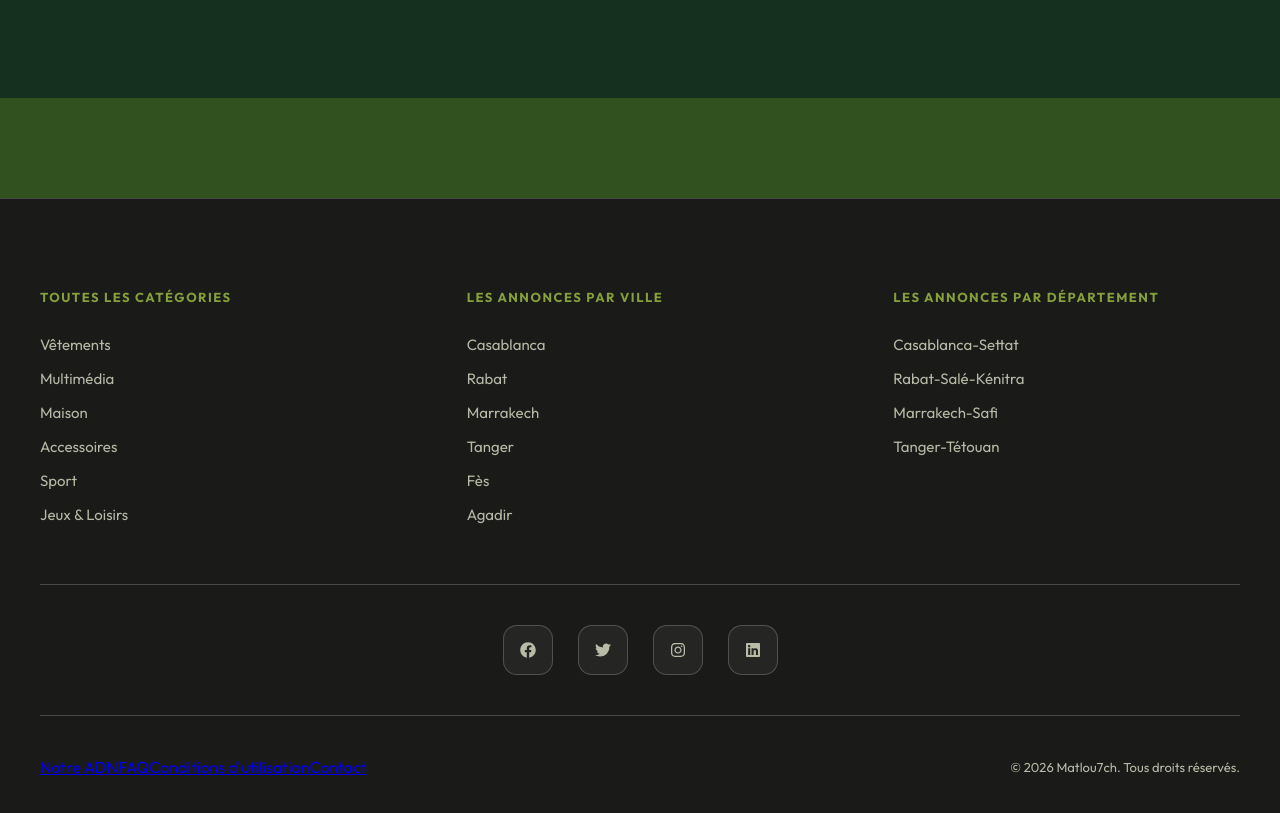
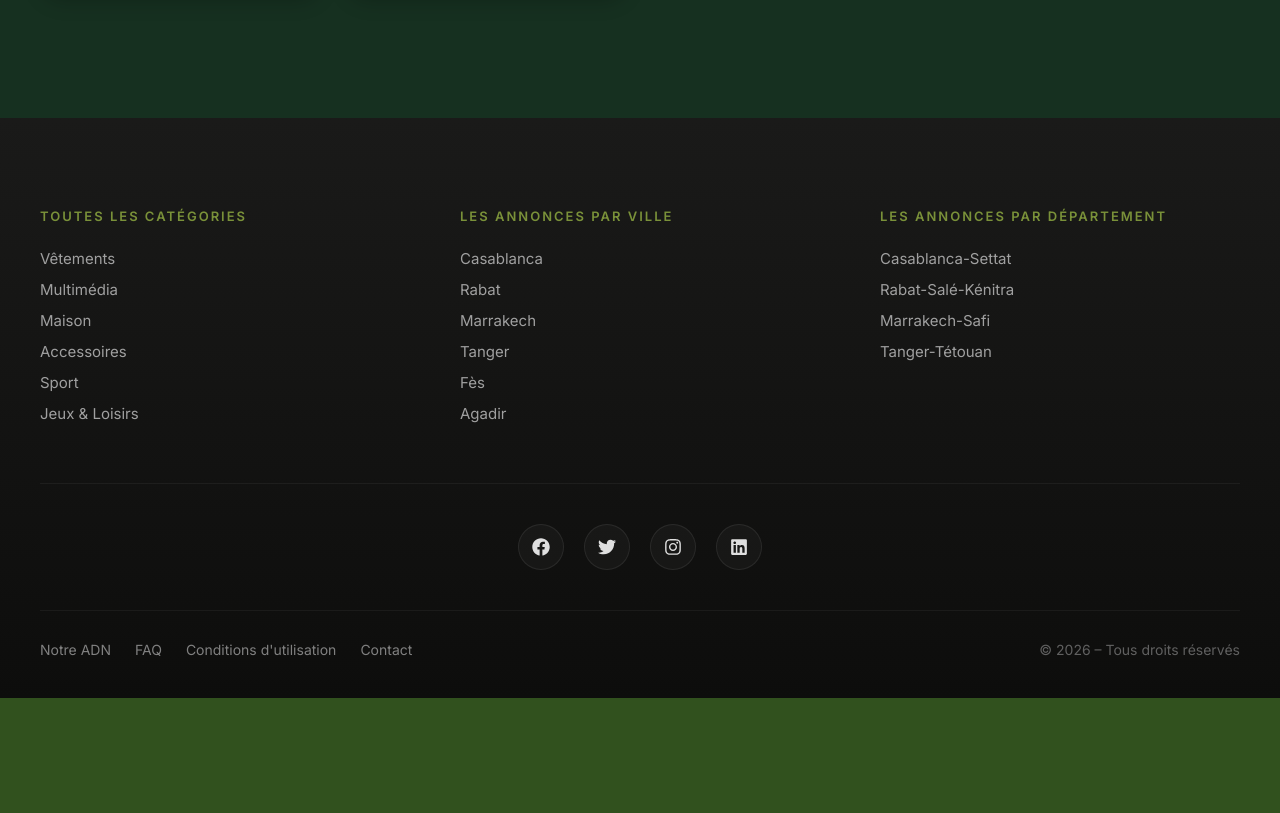
Before and after one commit to haytamnajim/matlou7ch-app, a React (Create React App) app: page / in a window 1280 px wide. Shown: the part 1863-2676 px from the top of the page. After the commit the page ends 2561 px from the top, so only its background shows below. Built offline with nearby package versions, Linux system fonts and the light colour scheme; no server answers.

Commit message:
Refonte du footer et fluidification de la transition entre les sections Hero et contenu

```diff
--- a/src/components/Footer.css
+++ b/src/components/Footer.css
@@ -1,124 +1,180 @@
-.app-footer {
-  background-color: var(--bg-dark);
-  color: var(--text-white);
-  padding: 80px 40px 40px;
-  margin-top: 100px;
-  font-family: var(--font-main);
-  border-top: 1px solid var(--glass-border);
+.modern-footer {
+  width: 100%;
+  background: linear-gradient(180deg, #1a1a19 0%, #0d0d0c 100%);
+  color: #dfdfdf;
+  padding: 80px 0 40px;
+  font-family: 'Inter', -apple-system, sans-serif;
 }
 
-.footer-content {
+.footer-container {
   max-width: 1200px;
   margin: 0 auto;
+  padding: 0 40px;
+}
+
+.footer-main-grid {
   display: grid;
   grid-template-columns: repeat(3, 1fr);
-  gap: 80px;
+  gap: 60px;
+  margin-bottom: 60px;
 }
 
-.footer-section {
+.footer-column {
   display: flex;
   flex-direction: column;
 }
 
-.footer-title {
+.footer-column-title {
   font-size: 13px;
-  color: var(--bg-sage);
-  margin-bottom: 30px;
   font-weight: 700;
   text-transform: uppercase;
-  letter-spacing: 1.5px;
+  color: var(--primary-color);
+  letter-spacing: 2px;
+  margin-bottom: 25px;
+  opacity: 0.9;
 }
 
-.footer-grid {
+.footer-nav {
   display: flex;
   flex-direction: column;
-  gap: 15px;
+  gap: 12px;
 }
 
-.footer-link {
-  color: var(--text-dim);
+.footer-nav-link {
+  color: #a0a0a0;
   text-decoration: none;
   font-size: 15px;
   transition: all 0.3s ease;
   width: fit-content;
 }
 
-.footer-link:hover {
-  color: var(--text-white);
-  transform: translateX(5px);
+.footer-nav-link:hover {
+  color: var(--primary-color);
+  padding-left: 5px;
 }
 
-/* Social Icons in Footer */
-.footer-social {
+.footer-middle-divider {
+  width: 100%;
+  height: 1px;
+  background: rgba(255, 255, 255, 0.05);
+  margin-bottom: 40px;
+}
+
+.footer-social-section {
   display: flex;
   justify-content: center;
-  gap: 25px;
-  margin: 60px 0 30px;
-  padding-top: 40px;
-  border-top: 1px solid var(--glass-border);
+  margin-bottom: 40px;
 }
 
-.social-icon {
-  color: var(--text-dim);
-  background: rgba(255, 255, 255, 0.05);
-  border: 1px solid var(--glass-border);
-  width: 48px;
-  height: 48px;
-  border-radius: 14px;
+.social-icons-row {
+  display: flex;
+  gap: 20px;
+}
+
+.social-icon-btn {
+  width: 44px;
+  height: 44px;
+  border-radius: 50%;
+  background: rgba(255, 255, 255, 0.03);
+  border: 1px solid rgba(255, 255, 255, 0.08);
   display: flex;
   align-items: center;
   justify-content: center;
+  color: #dfdfdf;
+  font-size: 18px;
   transition: all 0.3s ease;
   text-decoration: none;
 }
 
-.social-icon:hover {
-  color: var(--bg-main);
-  background-color: var(--bg-sage);
-  transform: translateY(-5px);
-  border-color: var(--bg-sage);
+.social-icon-btn:hover {
+  background: var(--primary-color);
+  color: white;
+  border-color: var(--primary-color);
+  transform: translateY(-3px);
+  box-shadow: 0 4px 12px rgba(133, 159, 61, 0.2);
 }
 
-.footer-bottom {
-  max-width: 1200px;
-  margin: 40px auto 0;
+.footer-bottom-divider {
+  width: 100%;
+  height: 1px;
+  background: rgba(255, 255, 255, 0.05);
+  margin-bottom: 30px;
+}
+
+.footer-bottom-info {
   display: flex;
   justify-content: space-between;
   align-items: center;
-  padding-top: 30px;
-  border-top: 1px solid var(--glass-border);
+  flex-wrap: wrap;
+  gap: 20px;
 }
 
-.footer-copyright {
-  color: var(--text-dim);
-  font-size: 13px;
+.footer-secondary-links {
+  display: flex;
+  gap: 24px;
+  flex-wrap: wrap;
 }
 
-.footer-bottom-links {
-  display: flex;
-  gap: 25px;
+.bottom-page-link {
+  color: #808080;
+  text-decoration: none;
+  font-size: 14px;
+  transition: color 0.3s ease;
 }
 
-.footer-bottom-link {
-  color: var(--text-dim);
-  text-decoration: none;
-  font-size: 13px;
-  transition: color 0.2s;
+.bottom-page-link:hover {
+  color: #dfdfdf;
 }
 
-.footer-bottom-link:hover {
-  color: var(--text-white);
+.copyright-text {
+  color: #606060;
+  font-size: 14px;
+  margin: 0;
+}
+
+/* RESPONSIVE */
+@media (max-width: 900px) {
+  .footer-main-grid {
+    grid-template-columns: repeat(2, 1fr);
+    gap: 40px;
+  }
 }
 
 @media (max-width: 768px) {
-  .footer-content {
-    grid-template-columns: 1fr;
-    gap: 40px;
+  .modern-footer {
+    padding: 60px 0 30px;
   }
 
-  .footer-bottom {
+  .footer-container {
+    padding: 0 24px;
+  }
+
+  .footer-bottom-info {
     flex-direction: column;
-    gap: 20px;
     text-align: center;
   }
+
+  .footer-secondary-links {
+    justify-content: center;
+    gap: 15px;
+  }
 }
+
+@media (max-width: 500px) {
+  .footer-main-grid {
+    grid-template-columns: 1fr;
+    text-align: center;
+  }
+
+  .footer-column-title {
+    margin-bottom: 15px;
+  }
+
+  .footer-nav-link {
+    width: 100%;
+  }
+
+  .footer-nav-link:hover {
+    padding-left: 0;
+  }
+}
--- a/src/components/Footer.jsx
+++ b/src/components/Footer.jsx
@@ -7,71 +7,80 @@ function Footer({ type }) {
   // Le type est maintenant utilisé uniquement pour des personnalisations spécifiques à chaque page
   // mais le footer s'affiche toujours car la logique d'affichage est gérée dans App.js
 
-  const currentYear = new Date().getFullYear();
+  const currentYear = 2026;
 
   return (
-    <footer className="app-footer">
-      <div className="footer-content">
-        <section className="footer-section">
-          <h2 className="footer-title">Toutes les catégories</h2>
-          <div className="footer-grid">
-            <Link to="/catalogue?category=vetements" className="footer-link">Vêtements</Link>
-            <Link to="/catalogue?category=multimedia" className="footer-link">Multimédia</Link>
-            <Link to="/catalogue?category=maison" className="footer-link">Maison</Link>
-            <Link to="/catalogue?category=accessoires-mode" className="footer-link">Accessoires</Link>
-            <Link to="/catalogue?category=sport" className="footer-link">Sport</Link>
-            <Link to="/catalogue?category=loisirs-jeux" className="footer-link">Jeux & Loisirs</Link>
-          </div>
+    <footer className="modern-footer">
+      <div className="footer-container">
+        <div className="footer-main-grid">
+          {/* Colonne 1: Toutes les catégories */}
+          <section className="footer-column">
+            <h2 className="footer-column-title">Toutes les catégories</h2>
+            <nav className="footer-nav">
+              <Link to="/catalogue?category=vetements" className="footer-nav-link">Vêtements</Link>
+              <Link to="/catalogue?category=multimedia" className="footer-nav-link">Multimédia</Link>
+              <Link to="/catalogue?category=maison" className="footer-nav-link">Maison</Link>
+              <Link to="/catalogue?category=accessoires" className="footer-nav-link">Accessoires</Link>
+              <Link to="/catalogue?category=sport" className="footer-nav-link">Sport</Link>
+              <Link to="/catalogue?category=jouets" className="footer-nav-link">Jeux & Loisirs</Link>
+            </nav>
           </section>
 
-        <section className="footer-section">
-          <h2 className="footer-title">Les annonces par ville</h2>
-          <div className="footer-grid">
-            <Link to="/catalogue?location=Casablanca" className="footer-link">Casablanca</Link>
-            <Link to="/catalogue?location=Rabat" className="footer-link">Rabat</Link>
-            <Link to="/catalogue?location=Marrakech" className="footer-link">Marrakech</Link>
-            <Link to="/catalogue?location=Tanger" className="footer-link">Tanger</Link>
-            <Link to="/catalogue?location=Fes" className="footer-link">Fès</Link>
-            <Link to="/catalogue?location=Agadir" className="footer-link">Agadir</Link>
-          </div>
+          {/* Colonne 2: Les annonces par ville */}
+          <section className="footer-column">
+            <h2 className="footer-column-title">Les annonces par ville</h2>
+            <nav className="footer-nav">
+              <Link to="/catalogue?location=Casablanca" className="footer-nav-link">Casablanca</Link>
+              <Link to="/catalogue?location=Rabat" className="footer-nav-link">Rabat</Link>
+              <Link to="/catalogue?location=Marrakech" className="footer-nav-link">Marrakech</Link>
+              <Link to="/catalogue?location=Tanger" className="footer-nav-link">Tanger</Link>
+              <Link to="/catalogue?location=Fes" className="footer-nav-link">Fès</Link>
+              <Link to="/catalogue?location=Agadir" className="footer-nav-link">Agadir</Link>
+            </nav>
           </section>
 
-        <section className="footer-section">
-          <h2 className="footer-title">Les annonces par département</h2>
-          <div className="footer-grid">
-            <Link to="/catalogue?region=Casablanca-Settat" className="footer-link">Casablanca-Settat</Link>
-            <Link to="/catalogue?region=Rabat-Sale-Kenitra" className="footer-link">Rabat-Salé-Kénitra</Link>
-            <Link to="/catalogue?region=Marrakech-Safi" className="footer-link">Marrakech-Safi</Link>
-            <Link to="/catalogue?region=Tanger-Tetouan-Al-Hoceima" className="footer-link">Tanger-Tétouan</Link>
-          </div>
+          {/* Colonne 3: Les annonces par département */}
+          <section className="footer-column">
+            <h2 className="footer-column-title">Les annonces par département</h2>
+            <nav className="footer-nav">
+              <Link to="/catalogue?region=Casablanca-Settat" className="footer-nav-link">Casablanca-Settat</Link>
+              <Link to="/catalogue?region=Rabat-Sale-Kenitra" className="footer-nav-link">Rabat-Salé-Kénitra</Link>
+              <Link to="/catalogue?region=Marrakech-Safi" className="footer-nav-link">Marrakech-Safi</Link>
+              <Link to="/catalogue?region=Tanger-Tetouan" className="footer-nav-link">Tanger-Tétouan</Link>
+            </nav>
           </section>
         </div>
 
-      <div className="footer-social">
-        <a href="https://facebook.com" target="_blank" rel="noopener noreferrer" className="social-icon">
+        <div className="footer-middle-divider"></div>
+
+        <div className="footer-social-section">
+          <div className="social-icons-row">
+            <a href="https://facebook.com" target="_blank" rel="noopener noreferrer" className="social-icon-btn" aria-label="Facebook">
               <FaFacebook />
             </a>
-        <a href="https://twitter.com" target="_blank" rel="noopener noreferrer" className="social-icon">
+            <a href="https://twitter.com" target="_blank" rel="noopener noreferrer" className="social-icon-btn" aria-label="Twitter">
               <FaTwitter />
             </a>
-        <a href="https://instagram.com" target="_blank" rel="noopener noreferrer" className="social-icon">
+            <a href="https://instagram.com" target="_blank" rel="noopener noreferrer" className="social-icon-btn" aria-label="Instagram">
               <FaInstagram />
             </a>
-        <a href="https://linkedin.com" target="_blank" rel="noopener noreferrer" className="social-icon">
+            <a href="https://linkedin.com" target="_blank" rel="noopener noreferrer" className="social-icon-btn" aria-label="LinkedIn">
               <FaLinkedin />
             </a>
           </div>
+        </div>
 
-      <div className="footer-bottom">
-        <div className="footer-links">
-          <Link to="/notre-adn" className="footer-page-link">Notre ADN</Link>
-          <Link to="/faq" className="footer-page-link">FAQ</Link>
-          <Link to="/cgu" className="footer-page-link">Conditions d'utilisation</Link>
-          <Link to="/contact" className="footer-page-link">Contact</Link>
-          {/* Supprimer le lien vers les informations légales */}
-          {/* <Link to="/informations-legales" className="footer-page-link">Informations légales</Link> */}
+        <div className="footer-bottom-divider"></div>
+
+        <div className="footer-bottom-info">
+          <div className="footer-secondary-links">
+            <Link to="/notre-adn" className="bottom-page-link">Notre ADN</Link>
+            <Link to="/faq" className="bottom-page-link">FAQ</Link>
+            <Link to="/cgu" className="bottom-page-link">Conditions d'utilisation</Link>
+            <Link to="/contact" className="bottom-page-link">Contact</Link>
           </div>
-        <p className="footer-copyright">© {currentYear} Matlou7ch. Tous droits réservés.</p>
+          <p className="copyright-text">© {currentYear} – Tous droits réservés</p>
+        </div>
       </div>
     </footer>
   );
--- a/src/components/HomeBanner.css
+++ b/src/components/HomeBanner.css
@@ -1,9 +1,23 @@
 .home-banner {
     width: 100%;
     background: linear-gradient(135deg, #1a1a19 0%, #2a2a29 100%);
-    padding: 80px 0;
+    padding: 80px 0 120px;
+    /* Increased bottom padding for the transition */
     overflow: hidden;
     position: relative;
+}
+
+/* Base gradient fusion with the next section */
+.home-banner::after {
+    content: '';
+    position: absolute;
+    bottom: 0;
+    left: 0;
+    width: 100%;
+    height: 150px;
+    background: linear-gradient(to bottom, transparent, #163020);
+    pointer-events: none;
+    z-index: 1;
 }
 
 .home-banner-container {
--- a/src/pages/Home.css
+++ b/src/pages/Home.css
@@ -9,7 +9,10 @@
 .home-content-wrapper {
   background-color: #163020;
   /* Deep uniform green */
-  padding: 60px 0;
+  padding: 40px 0 60px;
+  /* Reduced top padding to move content up into the transition area */
+  position: relative;
+  z-index: 2;
 }
 
 .home-content-wrapper>* {
```
Lines whose indentation alone changed are shown as unchanged.
